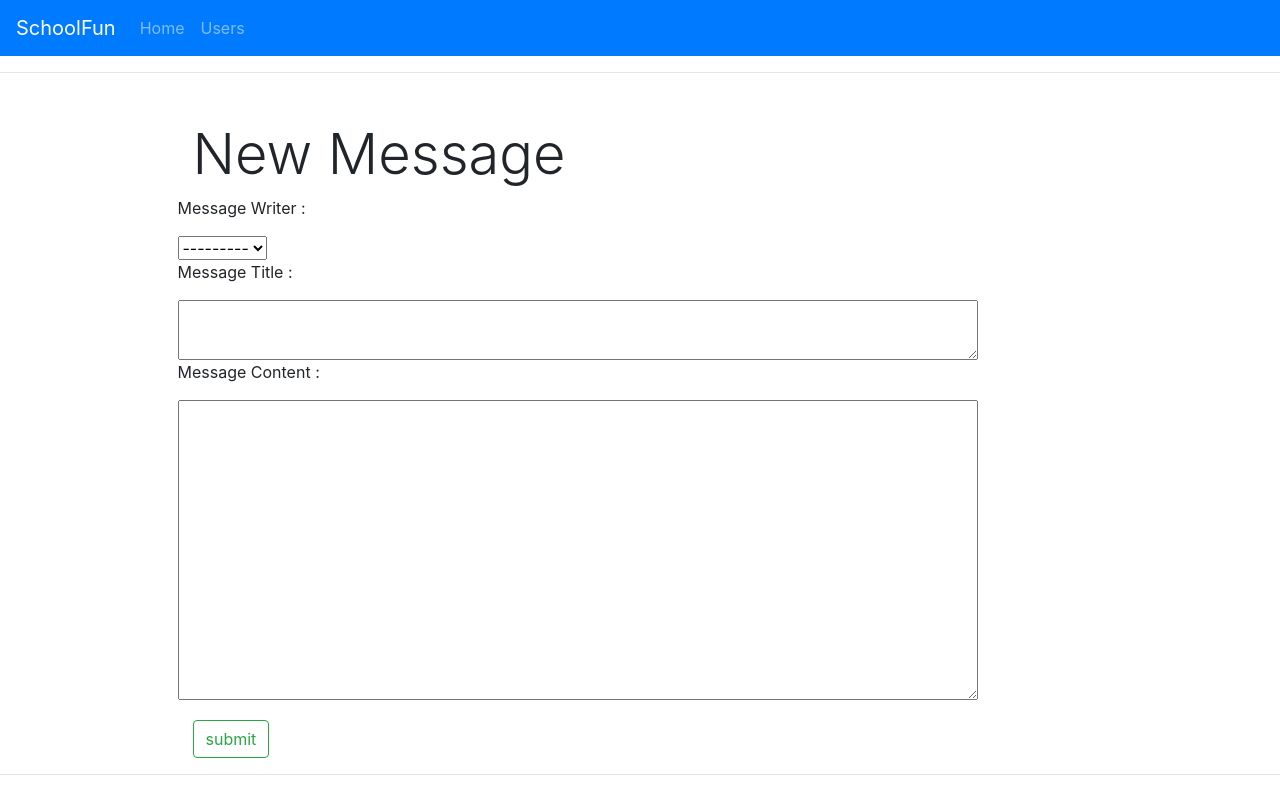
After one commit to amarhbaneen/BS_PM2021_TEAM_7, a Django app: page /createTeacherMessage in a window 1280 px wide. The commit adds this page. Run offline with Django 3.2, Linux system fonts and the light colour scheme; data that the repository does not hold is empty; some libraries are stand-ins or nearby versions.

Commit message:
add creating , editing and deleting messages for admin add viewing admin messages in the teacher dashboard

```diff
--- a/App/forms.py
+++ b/App/forms.py
@@ -1,6 +1,5 @@
 from django import forms
-from .models import HomeWork, Teacher, TeacherMessage
-
+from .models import *
 
 class HomeworkForm(forms.ModelForm):
     class Meta:
@@ -9,3 +8,21 @@ class HomeworkForm(forms.ModelForm):
 
     def __init__(self, *args, **kwargs):
         super(HomeworkForm, self).__init__(*args, **kwargs)
+
+
+class AdminMessageForm(forms.ModelForm):
+    class Meta:
+        model=AdminMessage
+        fields='__all__'
+
+    def __init__(self, *args, **kwargs):
+        super(AdminMessageForm, self).__init__(*args, **kwargs)
+
+
+class TeacherMessageForm(forms.ModelForm):
+    class Meta:
+        model=TeacherMessage
+        fields='__all__'
+
+    def __init__(self, *args, **kwargs):
+        super(TeacherMessageForm, self).__init__(*args, **kwargs)
--- a/App/models.py
+++ b/App/models.py
@@ -90,7 +90,7 @@ class AdminMessage(models.Model):
 
 
 class TeacherMessage(models.Model):
-    teacher = models.ForeignKey(Teacher, on_delete=models.CASCADE)
+    teacher = models.ForeignKey(Teacher, on_delete=models.CASCADE,null=True)
     messageTitle = models.TextField(default="")
     messageContent = models.TextField()
 
--- a/App/templates/base.html
+++ b/App/templates/base.html
@@ -14,7 +14,6 @@
 <hr>
 
 
-<h5>footer</h5>
 
 
 </body>
--- a/App/templates/home.html
+++ b/App/templates/home.html
@@ -1,4 +1,5 @@
 <!DOCTYPE html>
+
 <html>
 <style>
 body, html {
@@ -72,7 +73,7 @@ var countdownfunction = setInterval(function() {
   var distance = countDownDate - now;
 
   // Time calculations for days, hours, minutes and seconds
-  var days = Math.floor(distance / (1000 * 60 * 60 * 24));
+  var days = Math.floor(distance / (10000 * 60 * 60 * 24));
   var hours = Math.floor((distance % (1000 * 60 * 60 * 24)) / (1000 * 60 * 60));
   var minutes = Math.floor((distance % (1000 * 60 * 60)) / (1000 * 60));
   var seconds = Math.floor((distance % (1000 * 60)) / 1000);
--- /dev/null
+++ b/App/templates/teacher_templates/message_form.html
@@ -0,0 +1,76 @@
+{% extends 'base.html' %}
+{% block content %}
+    <style>
+    #id_messageContent
+ {
+    width: 800px;
+    height: 300px;
+}
+
+        #id_messageTitle
+ {
+    width: 800px;
+    height: 60px;
+}
+        #submit_btn
+        {
+            margin-top: 20px;
+        }
+
+    </style>
+
+
+    <div class="container">
+        <div class="col-md-10 offset-md-1 mt-5">
+
+                <h1 class="display-4">New Message </h1>
+
+
+                 <form action="" method="post" autocomplete="off">
+                    {% csrf_token %}
+
+
+                       <div class="row" style=align-content:center>
+
+                     <p style=text-align:center>
+                        Message Writer  :
+                     </p>
+
+                     </div>
+                     <div class="row">
+
+                             {{form.teacher}}
+                     </div>
+                     <div class="row" style=align-content:center>
+
+                     <p style=text-align:center>
+                        Message Title  :
+                     </p>
+
+                     </div>
+                     <div class="row">
+
+                             {{form.messageTitle}}
+                     </div>
+                     <div class="row" style=align-content:center>
+
+                     <p style=text-align:center>
+                        Message Content :
+                     </p>
+
+                     </div>
+                     <div class="row">
+
+                             {{form.messageContent}}
+                     </div>
+
+
+                            <button type="submit" class="btn btn-outline-success " style="position: center" id="submit_btn"><i class="fas fa-save"></i> submit</button>
+                     </form>
+
+
+            </div>
+
+    </div>
+
+{% endblock %}
--- a/App/urls.py
+++ b/App/urls.py
@@ -9,4 +9,10 @@ urlpatterns = [
     path('delete_homework/<int:id>/', views.homework_delete, name='homework_delete'),
     path('homeworkform/', views.homework_form, name='homework_form'),
     path('homeowrk<int:id>/', views.homework_form, name='homework_update'),
+    path('profile',views.profile,name='profile'),
+    path('createmessage/', views.admin_message_form, name='createmessage'),
+    path('editAdminMessage/<int:id>', views.admin_message_form, name='editAdminMessage'),
+    path('deleteAdminMessage/<int:id>', views.admin_mesaage_delete, name='deleteAdminMessage'),
+    path('createTeacherMessage', views.teacher_message_form, name='create_teacher_message'),
+
 ]
--- a/App/views.py
+++ b/App/views.py
@@ -2,7 +2,7 @@ from django.contrib import auth
 from django.contrib import messages
 from django.shortcuts import render, redirect
 
-from App.forms import HomeworkForm
+from App.forms import *
 from App.models import *
 
 
@@ -10,6 +10,9 @@ def homepage(request):
     return render(request, 'dashboard.html')
 def home(requset):
     return render(requset,'home.html')
+
+def profile(requset):
+    return render(requset, 'profile.html')
 
 def login(request):
     if request.method == 'POST':
@@ -36,13 +39,58 @@ def login(request):
 # @author Amar Alsana
 def teacher_dashboard(request):
     # created Dashboard for the Teacher that shown for the teacher after loging in
-    context = {'homework_list': HomeWork.objects.all(), 'student_list': Student.objects.all(),
+    context = {'homework_list': HomeWork.objects.all(), 'message_list': TeacherMessage.objects.all(),
                'studentcount': Student.objects.all().count(),
-               'homeworkcount': HomeWork.objects.all().count()}
+               'homeworkcount': HomeWork.objects.all().count(),
+               'adminMessage':AdminMessage.objects.first(),
+               }
     # context = dictionary that content the whole elements that dashboard need to use
     # @author Amar Alsana
 
     return render(request, "teacher_templates/teacher_dashboard.html", context)
+
+
+
+
+
+
+
+
+
+def teacher_message_form(request, id=0):
+    # creating new form for inserting or editing existed teacher messages
+    if request.method == "GET":
+        if id == 0:
+            form = TeacherMessageForm()
+
+
+
+
+        else:
+            message = TeacherMessage.objects.get(pk=id)
+
+            form = TeacherMessageForm(instance=message)
+
+
+        return render(request, "teacher_templates/message_form.html", {'form': form})
+    else:
+        if id == 0:
+            form = TeacherMessageForm(request.POST)
+
+        else:
+            message = TeacherMessage.objects.get(pk=id)
+            form = TeacherMessageForm(request.POST, instance=message)
+        if form.is_valid():
+
+            form.save()
+        return redirect('teacher')
+
+
+def admin_mesaage_delete(request, id):
+
+    message = AdminMessage.objects.get(pk=id)
+    message.delete()
+    return redirect('homepage')
 
 
 # -------------------------------------- homework Views ----------------------------------#
@@ -84,3 +132,42 @@ def homework_delete(request, id):
     homework = HomeWork.objects.get(pk=id)
     homework.delete()
     return redirect('/teacher')
+
+
+
+
+# -------------------------------------- Admin Views ----------------------------------#
+def admin_message_form(request, id=0):
+    # creating new form for inserting or editing existed admin messages
+    if request.method == "GET":
+        if id == 0:
+            form = AdminMessageForm()
+
+
+
+
+        else:
+            message = AdminMessage.objects.get(pk=id)
+
+            form = AdminMessageForm(instance=message)
+
+
+        return render(request, "admin_templates/admin_message_form.html", {'form': form})
+    else:
+        if id == 0:
+            form = AdminMessageForm(request.POST)
+
+        else:
+            message = AdminMessage.objects.get(pk=id)
+            form = AdminMessageForm(request.POST, instance=message)
+        if form.is_valid():
+
+            form.save()
+        return redirect('homepage')
+
+
+def admin_mesaage_delete(request, id):
+
+    message = AdminMessage.objects.get(pk=id)
+    message.delete()
+    return redirect('homepage')
```
Also changed, not shown: App/templates/admin_templates/admin_message_form.html (added, +64 -0 lines), App/templates/footer.html (added, +29 -0 lines), App/templates/profile.html (added, +40 -0 lines), App/templates/status.html (+1 -56 lines), App/templates/teacher_templates/teacher_dashboard.html (+12 -8 lines).
